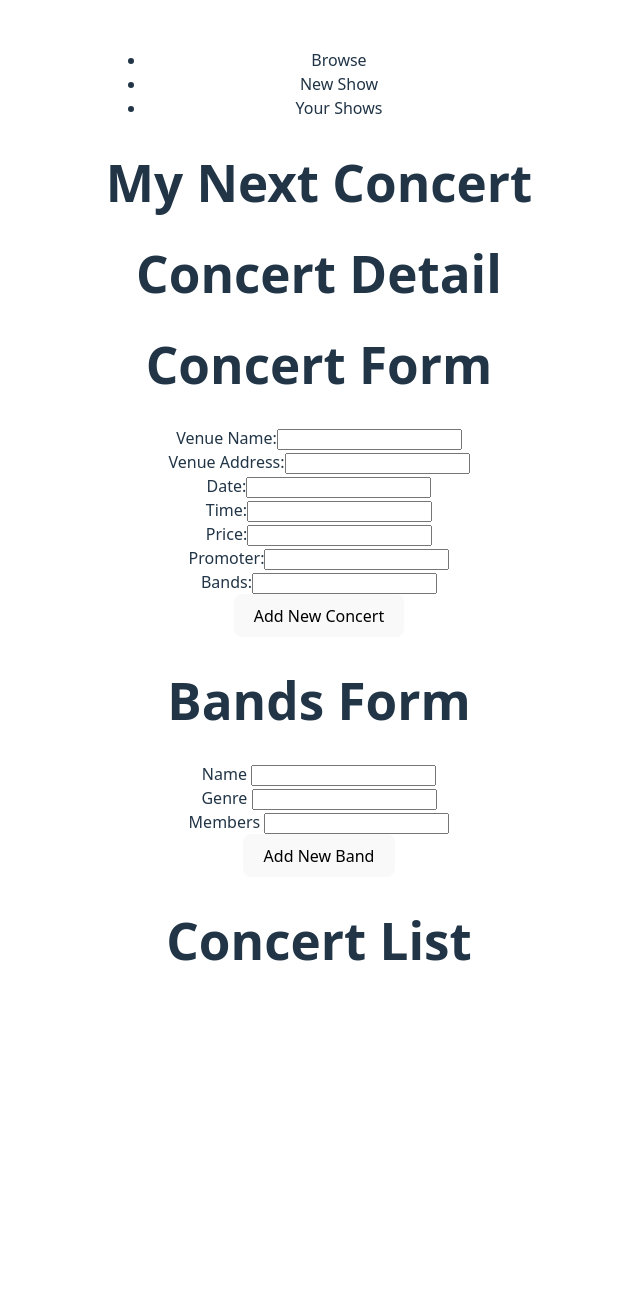
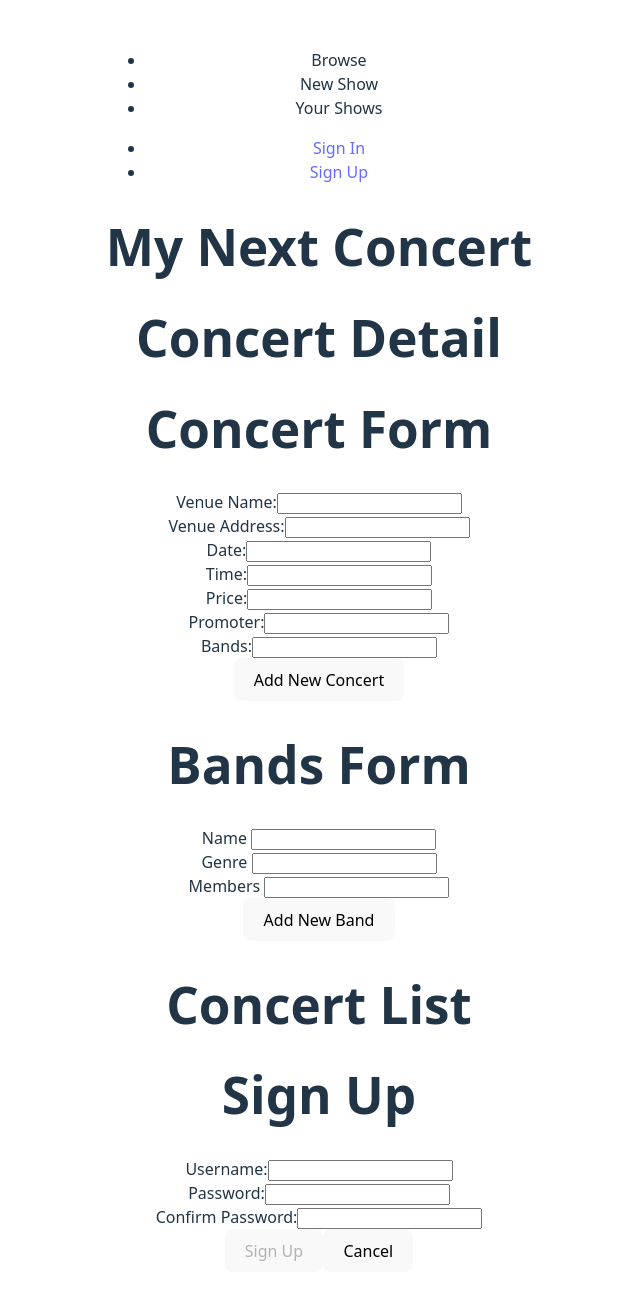
Before and after one commit to morganrford/my-next-concert-front-end, a React (Vite) app: page /sign-up in a window 1280 px wide. Shown: the top 1300 px of the page, without its empty margins (321-961 px from the left). Before the commit the page ends 1034 px from the top, so only its background shows below. Built offline with nearby package versions, Linux system fonts and the light colour scheme; no server answers.

Commit message:
added auth

```diff
--- a/src/App.jsx
+++ b/src/App.jsx
@@ -1,4 +1,5 @@
 import { useEffect, useState } from 'react'
+import { Routes, Route } from 'react-router';
 import './App.css'
 import NavBar from './components/NavBar/NavBar'
 import ConcertDetail from './components/ConcertDetail/ConcertDetail'
@@ -6,6 +7,8 @@ import ConcertForm from './components/ConcertForm/ConcertForm'
 import ConcertList from './components/ConcertList/ConcertList'
 import * as concertService from "./services/concertService"
 import BandsForm from './components/BandsForm/BandsForm'
+import SignUpForm from './components/SignUpForm/SignUpForm';
+import SignInForm from './components/SignInForm/SignInForm';
 
 const App = () => {
 
@@ -94,6 +97,10 @@ const App = () => {
       <ConcertForm />
       <BandsForm />
       <ConcertList />
+      <Routes>
+        <Route path='/sign-up' element={<SignUpForm />} />
+        <Route path="/sign-in" element={<SignInForm />} />
+      </Routes>
     </>
   )
 }
--- a/src/components/NavBar/NavBar.jsx
+++ b/src/components/NavBar/NavBar.jsx
@@ -1,4 +1,17 @@
+import { useContext } from "react";
+import { Link } from "react-router";
+import { UserContext } from "../../contexts/UserContext";
+
 const NavBar = () => {
+  const { user, setUser } = useContext(UserContext);
+
+  const handleSignOut = () => {
+    // Clear the token from localStorage
+    localStorage.removeItem("token");
+    // Clear the user state
+    setUser(null);
+  };
+
   return (
     <nav>
       <ul>
@@ -6,8 +19,25 @@ const NavBar = () => {
         <li>New Show</li>
         <li>Your Shows</li>
       </ul>
+      {user ? (
+        <ul>
+          <li>Welcome, {user.username}</li>
+          <li>
+            <Link to="/" onClick={handleSignOut}>
+              Sign Out
+            </Link>
+          </li>
+        </ul>
+      ) : (
+        <ul>
+                      <li><Link to="/sign-in">Sign In</Link></li>
+          <li>
+            <Link to="/sign-up">Sign Up</Link>
+          </li>
+        </ul>
+      )}
     </nav>
-    )
-}
+  );
+};
 
 export default NavBar;
--- /dev/null
+++ b/src/components/SignInForm/SignInForm.jsx
@@ -0,0 +1,74 @@
+import { useState, useContext } from 'react';
+import { useNavigate } from 'react-router';
+
+import { signIn } from '../../services/authService';
+
+import { UserContext } from '../../contexts/UserContext';
+
+const SignInForm = () => {
+  const navigate = useNavigate();
+  const { setUser } = useContext(UserContext);
+  const [message, setMessage] = useState('');
+  const [formData, setFormData] = useState({
+    username: '',
+    password: '',
+  });
+
+  const handleChange = (evt) => {
+    setMessage('');
+    setFormData({ ...formData, [evt.target.name]: evt.target.value });
+  };
+
+  const handleSubmit = async (evt) => {
+    evt.preventDefault();
+    try {
+      // This function doesn't exist yet, but we'll create it soon.
+      // It will cause an error right now
+      const signedInUser = await signIn(formData);
+
+      setUser(signedInUser);
+      navigate('/');
+    } catch (err) {
+      setMessage(err.message);
+    }
+  };
+
+  return (
+    <main>
+      <h1>Sign In</h1>
+      <p>{message}</p>
+      <form autoComplete='off' onSubmit={handleSubmit}>
+        <div>
+          <label htmlFor='email'>Username:</label>
+          <input
+            type='text'
+            autoComplete='off'
+            id='username'
+            value={formData.username}
+            name='username'
+            onChange={handleChange}
+            required
+          />
+        </div>
+        <div>
+          <label htmlFor='password'>Password:</label>
+          <input
+            type='password'
+            autoComplete='off'
+            id='password'
+            value={formData.password}
+            name='password'
+            onChange={handleChange}
+            required
+          />
+        </div>
+        <div>
+          <button>Sign In</button>
+          <button onClick={() => navigate('/')}>Cancel</button>
+        </div>
+      </form>
+    </main>
+  );
+};
+
+export default SignInForm;
--- /dev/null
+++ b/src/components/SignUpForm/SignUpForm.jsx
@@ -0,0 +1,88 @@
+import { useState, useContext } from 'react';
+import { useNavigate } from 'react-router';
+import { signUp } from '../../services/authService';
+import { UserContext } from '../../contexts/UserContext';
+
+const SignUpForm = () => {
+  const navigate = useNavigate();
+   const { setUser } = useContext(UserContext);
+  const [message, setMessage] = useState('');
+  const [formData, setFormData] = useState({
+    username: '',
+    password: '',
+    passwordConf: '',
+  });
+
+  const { username, password, passwordConf } = formData;
+
+  const handleChange = (evt) => {
+    setMessage('');
+    setFormData({ ...formData, [evt.target.name]: evt.target.value });
+  };
+
+  const handleSubmit = async (evt) => {
+    evt.preventDefault();
+    try {
+      const newUser = await signUp(formData);
+      // Call the setUser function to update the user state, just like normal.
+      setUser(newUser);
+      // Take the user to the (non-existent) home page after they sign up.
+      // We'll get to this shortly!
+      navigate('/');
+    } catch (err) {
+      setMessage(err.message);
+    }
+  };
+
+  const isFormInvalid = () => {
+    return !(username && password && password === passwordConf);
+  };
+
+  return (
+    <main>
+      <h1>Sign Up</h1>
+      <p>{message}</p>
+      <form onSubmit={handleSubmit}>
+        <div>
+          <label htmlFor='username'>Username:</label>
+          <input
+            type='text'
+            id='name'
+            value={username}
+            name='username'
+            onChange={handleChange}
+            required
+          />
+        </div>
+        <div>
+          <label htmlFor='password'>Password:</label>
+          <input
+            type='password'
+            id='password'
+            value={password}
+            name='password'
+            onChange={handleChange}
+            required
+          />
+        </div>
+        <div>
+          <label htmlFor='confirm'>Confirm Password:</label>
+          <input
+            type='password'
+            id='confirm'
+            value={passwordConf}
+            name='passwordConf'
+            onChange={handleChange}
+            required
+          />
+        </div>
+        <div>
+          <button disabled={isFormInvalid()}>Sign Up</button>
+          <button onClick={() => navigate('/')}>Cancel</button>
+        </div>
+      </form>
+    </main>
+  );
+};
+
+export default SignUpForm;
--- /dev/null
+++ b/src/contexts/UserContext.jsx
@@ -0,0 +1,25 @@
+import { createContext } from "react";
+import { useState, useContext } from 'react';
+
+const UserContext = createContext();
+
+const getUserFromToken = () => {
+  const token = localStorage.getItem("token");
+
+  if (!token) return null;
+
+  return JSON.parse(atob(token.split(".")[1])).payload;
+};
+
+function UserProvider({ children }) {
+  const [user, setUser] = useState(getUserFromToken());
+
+  const value = { user, setUser };
+  return (
+    <UserContext.Provider value={value}>
+      {children}
+    </UserContext.Provider>
+  );
+}
+
+export { UserProvider, UserContext };
--- a/src/main.jsx
+++ b/src/main.jsx
@@ -3,11 +3,14 @@ import { createRoot } from "react-dom/client";
 import "./index.css";
 import App from "./App.jsx";
 import { BrowserRouter } from "react-router";
+import { UserProvider } from './contexts/UserContext.jsx';
 
 createRoot(document.getElementById("root")).render(
   <StrictMode>
     <BrowserRouter>
+          <UserProvider>
       <App />
+      </UserProvider>
     </BrowserRouter>
   </StrictMode>
 );
--- /dev/null
+++ b/src/services/authService.js
@@ -0,0 +1,59 @@
+const BASE_URL = `${import.meta.env.VITE_BACK_END_SERVER_URL}/auth`;
+console.log('Using BASE_URL:', BASE_URL);
+
+const signIn = async (formData) => {
+  try {
+    const res = await fetch(`${BASE_URL}/sign-in`, {
+      method: 'POST',
+      headers: { 'Content-Type': 'application/json' },
+      body: JSON.stringify(formData),
+    });
+
+    const data = await res.json();
+
+    if (data.err) {
+      throw new Error(data.err);
+    }
+
+    if (data.token) {
+      localStorage.setItem('token', data.token);
+      return JSON.parse(atob(data.token.split('.')[1])).payload;
+    }
+
+    throw new Error('Invalid response from server');
+  } catch (err) {
+    console.log(err);
+    throw new Error(err);
+  }
+};
+
+const signUp = async (formData) => {
+  try {
+    const res = await fetch(`${BASE_URL}/sign-up`, {
+      method: 'POST',
+      headers: { 'Content-Type': 'application/json' },
+      body: JSON.stringify(formData),
+    });
+
+    const data = await res.json();
+
+    if (data.err) {
+      throw new Error(data.err);
+    }
+
+    if (data.token) {
+      localStorage.setItem('token', data.token);
+      return JSON.parse(atob(data.token.split('.')[1])).payload;
+    }
+
+    throw new Error('Invalid response from server');
+  } catch (err) {
+    console.log(err);
+    throw new Error(err);
+  }
+};
+
+export {
+  signUp,
+  signIn,
+};
```
Lines whose indentation alone changed are shown as unchanged.
